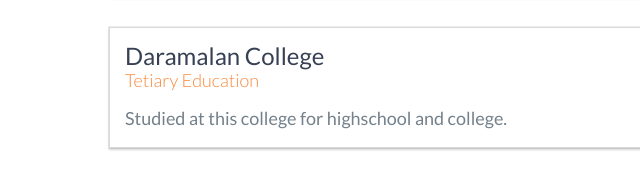
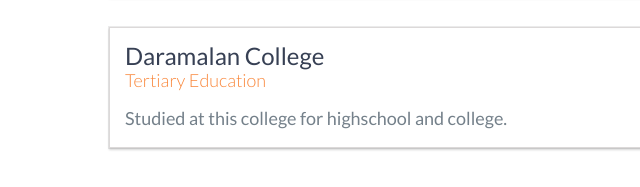
Before and after one commit to HarveyD/harvey-portfolio, a website: page src/index.html in a window 1280 px wide. Shown: the part 2973-3160 px from the top of the page, 181-821 px from the left. Drawn offline with nearby package versions, Linux system fonts and the light colour scheme; files that its build step writes are made by us from their sources; files whose address does not match are found by name.

Commit message:
hi harv my fran
fixed your spelling woohoo

```diff
--- a/src/index.html
+++ b/src/index.html
@@ -159,7 +159,7 @@
       <div class="education-block">
         <h3>Daramalan College</h3>
         <span class="education-date">2007 - 2012</span>
-        <h4> Tetiary Education </h4>
+        <h4> Tertiary Education </h4>
         <p> Studied at this college for highschool and college. </p>
       </div>
       <!-- End .education-block -->
```
